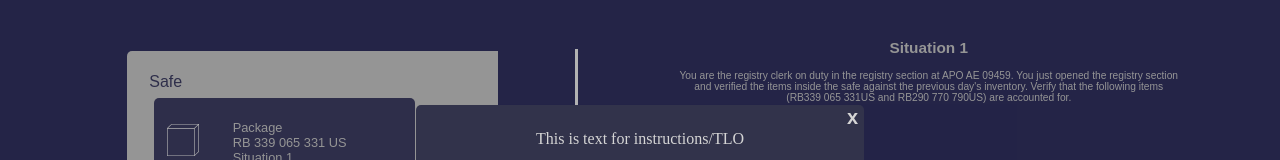
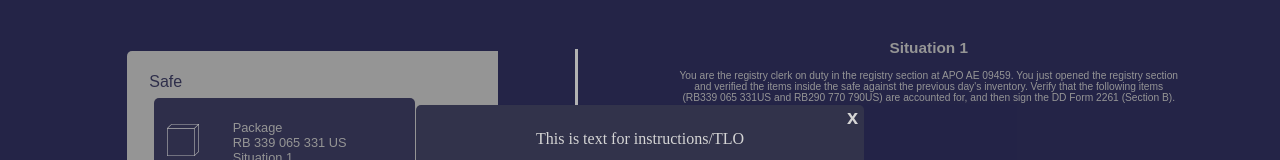
Before and after one commit to jaimitch/Postal-PEY, a Vue app: page / in a window 1280 px wide. Shown: the part 151-311 px from the top of the page. Built offline with nearby package versions, Linux system fonts and the light colour scheme.

Commit message:
situation edits

```diff
--- a/src/components/Frame.vue
+++ b/src/components/Frame.vue
@@ -12,6 +12,7 @@
       @deleteChoice="deleteItem($event, data)"
       @doNothing="deleteModalShow = false"
     />
+    <!-- <Success  /> -->
     <div class="top-bar">
       <p class="left-text">Left side text <b>Current Time {{time}} </b></p>
       <p class="right-text">Right side text</p>
@@ -252,6 +253,7 @@
   import key from '../data/answerKey.json'
   import Error from '../components/Error.vue'
   import Delete from '../components/Delete.vue'
+  // import Success from '../components/Success.vue'
   export default {
     name: 'Frame',
     components: {
@@ -264,7 +266,8 @@
       Form3849,
       Form3854Back,
       Error,
-      Delete
+      Delete,
+      // Success,
     },
     props: [
       'pageNum'
@@ -478,51 +481,81 @@
       },
       getSituationText() {
         let text = "";
+        //Sitution 1
         if(this.pageNum ==  1) {
-          text = "You are the registry clerk on duty in the registry section at APO AE 09459. You just opened the registry section and verified the items inside\
-          the safe against the previous day's inventory. Verify that the following items (RB339 065 331US and RB290 770 790US) are accounted for."
-        }
+          text = "You are the registry clerk on duty in the registry section at APO AE 09459. You just opened the registry \
+                  section and verified the items inside the safe against the previous day's inventory. Verify that the \
+                  following items (RB339 065 331US and RB290 770 790US) are accounted for, and then sign the DD Form 2261 (Section B)."
+        }
+        //Situation 2 Part 1
         else if(this.pageNum == 2) {
-          text = "1. PFC Terry Jones, the mail guard, arrives at the registry section from the AMT with one registered pouch and two registered outside pieces (OSP's)."
-        }
+          text = "1. PFC Terry Jones, the mail guard, arrives at the registry section from the AMT with one registered \
+                  pouch and two registered outside pieces (OSP’s).<br><br>APDS all OSPs. Ensure the correctness of the \
+                  incoming truck bill and sign. Then move the PS Form 3854 \
+                  form into the Forms & Pouches section and all of the incoming articles into the Safe."
+        }
+        //Sitution 2 Part 2
          else if(this.pageNum == 3) {
-          text = "2. You and PFC George Forrest, the witness, opened the pouch and located the incoming inside bill."
-        }
+          text = "2. You and PFC George Forrest, the witness, opened the pouch and located the incoming inside bill.<br><br>\
+          APDS all mail pieces. Ensure the correctness of the inside bill and note any discrepancies. Fill out the coupon \
+          on the back side of the bill. Then, sign the bill along with the witness. Move the PS Form 3854 form and the empty \
+          pouch into the Forms & Pouches section and the associated mail articles into the Safe."
+        }
+        //Situation 3
         else if(this.pageNum == 4) {
-          let now = new Date();
-          text = `<div>Deliver the following mail using the appropriate PS Forms:</div><br>\
+          // let now = new Date();
+          text = `<div>Deliver the following mail using the appropriate PS Forms.  Create a PS Form 3849 for each personal \
+                  article and or a PS Form 3883 for each official article, then attach the form to its article</div><br>\
           RB 298 302 613 US , RB 339 065 331 US , RB 290 770 790 US , RB 309 266 140 US , RB 218 344 488 US , RB 143 899 161 US , RB 867 092 744 US , RB 102 022 763 US\
-          <br><br> <div>TODAY'S DATE AND TIME: ${now} </div><br>\
-          <div>REGISTRY SECTION OPERATING HOURS: 0800 to 1600 hours</div><br>\
+          <br><br>
+          Use the following Last Bill Numbers for the PS Form 3883s:<br><br>
           <div style="text-align:center;"> <table><tr><th>UNIT:&nbsp;&nbsp;&nbsp;&nbsp;&nbsp;&nbsp;&nbsp;</th><th>LAST BILL # USED&nbsp;&nbsp;&nbsp;&nbsp;&nbsp;</th><th>UNIT MAIL CLERK</th></tr>\
           <tr><th>14th ADMIN CO</th><th>183</th><th>SGT EARL SMITH</th></tr>\
           <tr><th>13th EOC</th><th>101</th><th>PFC JOHN THOMPSON</th></tr>\
           <tr><th>11th ENGR DET</th><th>182</th><th>SPC RONNIE CARTER</th></tr>\
           <tr><th>45TH MP CO</th><th>195</th><th>SGT JERRY JOHNSON</th></tr></table><div>`
         }
+        //Situation 4 Part 1
         else if(this.pageNum == 5) {
-          text = "1. PFC Terry Jones, the mail guard, arrives at the registry section from Unit 2 with a pouch and one OSP to dispatch to the AMT serving you area."
-        }
+          text = "1. PFC Terry Jones, the mail guard, arrives at the registry section from Unit 2 with a pouch and one \
+          OSP to dispatch to the AMT serving you area. Check the incoming truck bill, APDS and sign it. Move the extra \
+          OSP to the Safe and the truck bill to the Forms & Pouches section."
+        }
+        //Situation 4 Part 2
         else if(this.pageNum == 6) {
-          text = "2. You and PFC George Forrest, the witness, opened the pouch received from Unit 2."
-        }
+          text = "2. You and PFC George Forrest, the witness, open the pouch received from Unit 2. Check the incoming \
+          inside bill, and then sign bill with witness. Move all mail to safe and move the inside bill to Forms & Pouches."
+        }
+        //Situation 4 Part 3
         else if(this.pageNum == 7) {
-          text = "3. SGT Jerry Johnson (the 45th MP CO mail clerk) arrives at the registry section with the items listed on the PS Form 3877."
-        }
+          text = "3. SGT Jerry Johnson (the 45th MP CO mail clerk) arrives at the registry section with the items listed \
+          on the PS Form 3877. Ensure the correctness of the PS Form 3877 and sign. Move articles to safe and the PS Form \
+          3877 to Forms & Pouches."
+        }
+        //Situation 4 Part 4
         else if(this.pageNum == 8) {
-          text = "4. SPC Turner, who works at the finance window, comes to the registry section with the items listed on the transfer bill."
-        }
+          text = "NOTE: Incoming Truck 5 should be Incoming Transfer Bill 5 <br><br>\
+          4. SPC Turner, who works at the finance window, comes to the registry section with the items listed on \
+          the transfer bill. APDS all items, and ensure correctness of the transfer bill (PS Form 3877). Sign the bill and \
+          move to Forms & Pouches, move all mail items to Safe."
+        }
+        //Situation 5 Part 1
         else if(this.pageNum == 9) {
-          text = "The registry section is now closed. PFC Terry Jones, the mail guard has arrived at your location and is waiting for the outgoing\
-          registered mail.\
-          1. Prepare the necessary documentation for dispatching all pouchable outgoing registered mail to AMF Kennedy, NY 00300."
-        }
+          text = "The registry section is now closed. PFC Terry Jones, the mail guard has arrived at your location and \
+          is waiting for the outgoing registered mail.<br><br>\
+          Create a PS Form 3854 for dispatching all pouchable outgoing registered mail to AMF Kennedy, NY 00300. Put this \
+          outgoing inside bill and its associated mail items into a new pouch, and move it into the Safe"
+        }
+        //Situation 5 Part 2
         else if(this.pageNum == 10) {
-          text = "2. Prepare the necessary documentation to dispatch all outgoing registered mail (pouches and OSPs) to the AMT that services your post office."
+          text = "2. Prepare the necessary documentation to dispatch all outgoing registered mail (pouches and OSPs) to the \
+          AMT that services your post office.<br><br>\
+          Dispatch these items via the Outgoing Truck."
         }
         else if(this.pageNum == 11) {
-          text = "Prepare a DD Form 2261 (Registered Mail Balance and Inventory) to account for all registered mail received, delivered, dispatched, and mail\
-          that is still on hand and has not been delivered."
+          text = "Prepare a DD Form 2261 (Registered Mail Balance and Inventory) to account for all registered mail \
+          received, delivered, dispatched, and mail that is still on hand and has not been delivered. Move this form to \
+          the Forms & Pouches section."
         }
         return text;
       },
--- /dev/null
+++ b/src/components/Success.vue
@@ -0,0 +1,84 @@
+<template>
+<div v-show="show">
+  <div class="modal-backdrop" @click="closeModal()">
+    <div class="modal">
+        <button
+          type="button"
+          class="btn-close"
+          @click="closeModal()">
+          x
+        </button>
+          <div class="gold">Situation Success, click the forward button below.</div>
+    </div>
+</div>
+  </div>
+</template>
+
+<script>
+  export default {
+    name: 'Warning',
+    data() {
+        return {
+            show:true
+        }
+    },
+    methods: {
+      closeModal() {
+            this.show = false;
+      },
+    },
+    computed: {
+    },
+  };
+</script>
+
+<style>
+  .modal-backdrop {
+    position: fixed;
+    top: 0;
+    bottom: 0;
+    left: 0;
+    right: 0;
+    background-color: rgba(0, 0, 0, 0.3);
+    display: flex;
+    justify-content: center;
+    align-items: center;
+    overflow: scroll;
+    z-index: 2000;
+  }
+
+  .modal {
+    position: absolute;
+    top: 20vw;
+    left:50%;
+    transform: translateX(-50%);
+    background: #32334B;
+    overflow-x: auto;
+    display: flex;
+    flex-direction: column;
+    min-width: 35vw;
+    min-height: 10vh;
+    border-radius: 5px;
+  }
+
+
+  .modal-body {
+    position: relative;
+    padding: 5vw;
+  }
+
+  .btn-close {
+    border: none;
+    font-size: 20px;
+    cursor: pointer;
+    font-weight: bold;
+    color: #D5D5D5;
+    background: transparent;
+    text-align: right;
+  }
+
+.gold {
+  color: #D5D5D5;
+  text-align: center;
+}
+</style>
```
